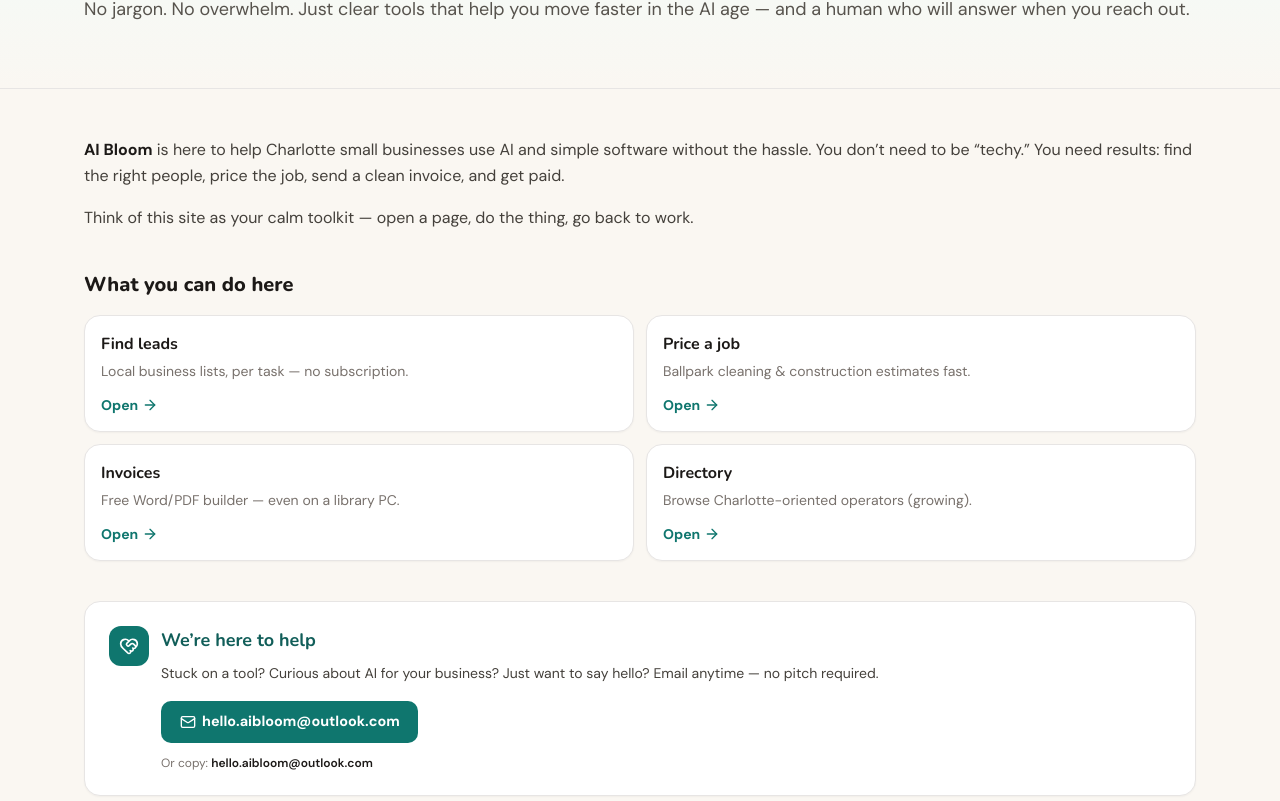
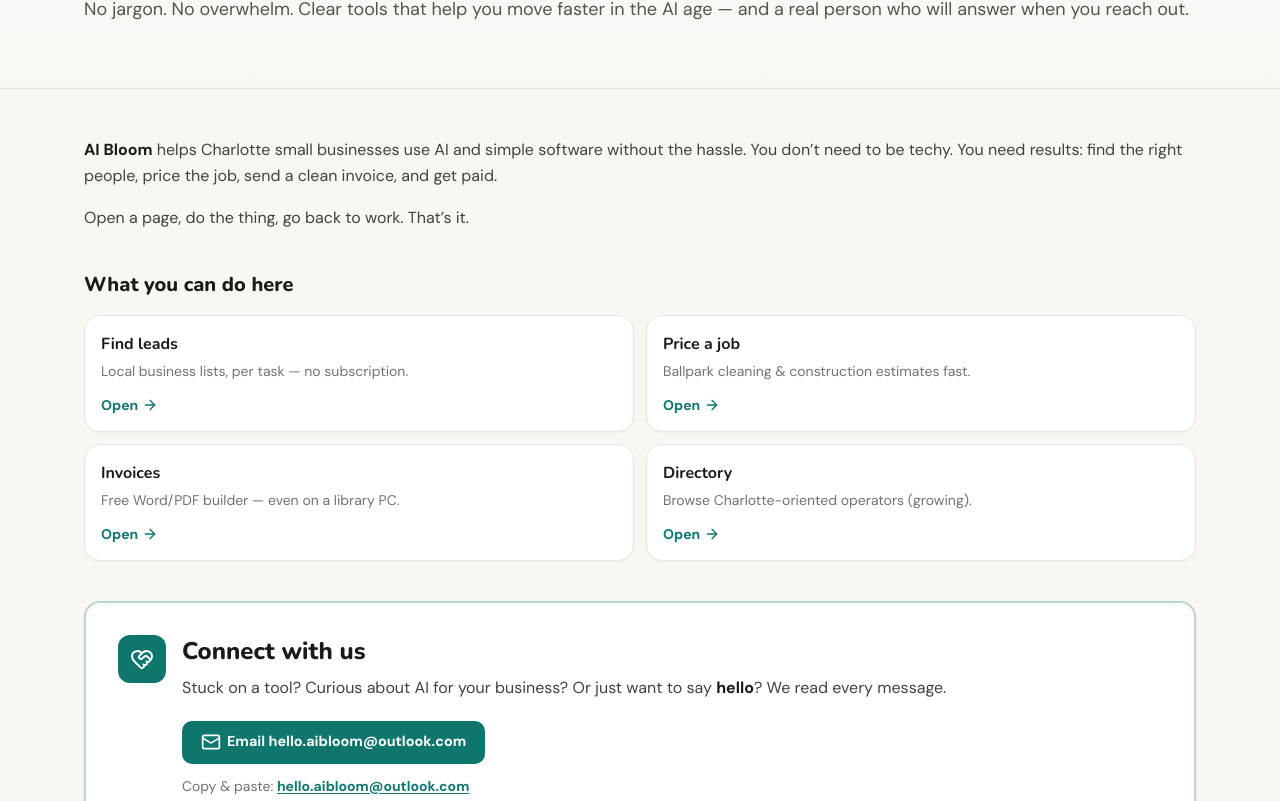
Before and after one commit to Conative7/cltgems, a Next.js app in the folder cltgems/: page /about in a window 1280 px wide. Shown: the part 219-1020 px from the top of the page. Built offline with nearby package versions, Linux system fonts and the light colour scheme.

Commit message:
Connect with us link

```diff
--- a/cltgems/src/app/about/page.tsx
+++ b/cltgems/src/app/about/page.tsx
@@ -18,8 +18,8 @@
             AI made simple — for real people building real businesses
           </h1>
           <p className="mt-4 text-lg text-stone-600 leading-relaxed">
-            No jargon. No overwhelm. Just clear tools that help you move faster in the AI age —
-            and a human who will answer when you reach out.
+            No jargon. No overwhelm. Clear tools that help you move faster in the AI age —
+            and a real person who will answer when you reach out.
           </p>
         </div>
       </section>
@@ -27,13 +27,11 @@
       <div className="container-page py-10 sm:py-12 max-w-3xl space-y-10">
         <section className="space-y-4 text-stone-700 leading-relaxed">
           <p>
-            <strong className="text-ink">AI Bloom</strong> is here to help Charlotte small businesses
-            use AI and simple software without the hassle. You don’t need to be “techy.” You need
-            results: find the right people, price the job, send a clean invoice, and get paid.
+            <strong className="text-ink">AI Bloom</strong> helps Charlotte small businesses use AI
+            and simple software without the hassle. You don’t need to be techy. You need results:
+            find the right people, price the job, send a clean invoice, and get paid.
           </p>
-          <p>
-            Think of this site as your calm toolkit — open a page, do the thing, go back to work.
-          </p>
+          <p>Open a page, do the thing, go back to work. That’s it.</p>
         </section>
 
         <section>
@@ -50,7 +48,7 @@
                   href={item.href}
                   className="card flex h-full flex-col p-4 transition-shadow hover:shadow-md"
                 >
-                  <span className="font-display font-bold text-ink group-hover:text-gem">{item.title}</span>
+                  <span className="font-display font-bold text-ink">{item.title}</span>
                   <span className="mt-1 text-sm text-muted leading-relaxed">{item.desc}</span>
                   <span className="mt-3 inline-flex items-center gap-1 text-sm font-bold text-gem">
                     Open <ArrowRight className="h-4 w-4" />
@@ -61,33 +59,42 @@
           </ul>
         </section>
 
-        <section className="card border-gem/20 bg-gem-mist p-5 sm:p-6">
-          <div className="flex gap-3">
-            <span className="flex h-10 w-10 shrink-0 items-center justify-center rounded-xl bg-gem text-white">
-              <HeartHandshake className="h-5 w-5" />
+        <section
+          id="connect"
+          className="rounded-2xl border-2 border-gem/30 bg-white p-6 sm:p-8 shadow-sm"
+        >
+          <div className="flex flex-col sm:flex-row sm:items-start gap-4">
+            <span className="flex h-12 w-12 shrink-0 items-center justify-center rounded-xl bg-gem text-white">
+              <HeartHandshake className="h-6 w-6" />
             </span>
-            <div>
-              <h2 className="font-display text-lg font-bold text-gem-dark">We’re here to help</h2>
-              <p className="mt-2 text-sm text-stone-700 leading-relaxed">
-                Stuck on a tool? Curious about AI for your business? Just want to say hello?
-                Email anytime — no pitch required.
+            <div className="min-w-0 flex-1">
+              <h2 className="font-display text-2xl font-extrabold text-ink">Connect with us</h2>
+              <p className="mt-2 text-stone-700 leading-relaxed">
+                Stuck on a tool? Curious about AI for your business? Or just want to say{" "}
+                <strong className="text-ink">hello</strong>? We read every message.
               </p>
               <a
                 href="mailto:hello.aibloom@outlook.com?subject=Hello%20from%20the%20AI%20Bloom%20site"
-                className="mt-4 inline-flex items-center gap-2 btn btn-primary"
+                className="mt-5 inline-flex items-center justify-center gap-2 btn btn-primary text-base px-5 py-3"
               >
-                <Mail className="h-4 w-4" />
-                hello.aibloom@outlook.com
+                <Mail className="h-5 w-5" />
+                Email hello.aibloom@outlook.com
               </a>
-              <p className="mt-3 text-xs text-muted">
-                Or copy: <span className="font-semibold text-ink">hello.aibloom@outlook.com</span>
+              <p className="mt-3 text-sm text-muted">
+                Copy &amp; paste:{" "}
+                <a
+                  href="mailto:hello.aibloom@outlook.com"
+                  className="font-bold text-gem underline underline-offset-2 break-all"
+                >
+                  hello.aibloom@outlook.com
+                </a>
               </p>
             </div>
           </div>
         </section>
 
-        <section className="rounded-xl border border-border bg-white p-5 flex gap-3">
-          <span className="flex h-10 w-10 shrink-0 items-center justify-center rounded-xl bg-gem-soft text-gem-dark">
+        <section className="rounded-xl border border-border bg-gem-mist p-5 flex gap-3">
+          <span className="flex h-10 w-10 shrink-0 items-center justify-center rounded-xl bg-white text-gem-dark border border-gem/20">
             <Sparkles className="h-5 w-5" />
           </span>
           <div>
```
